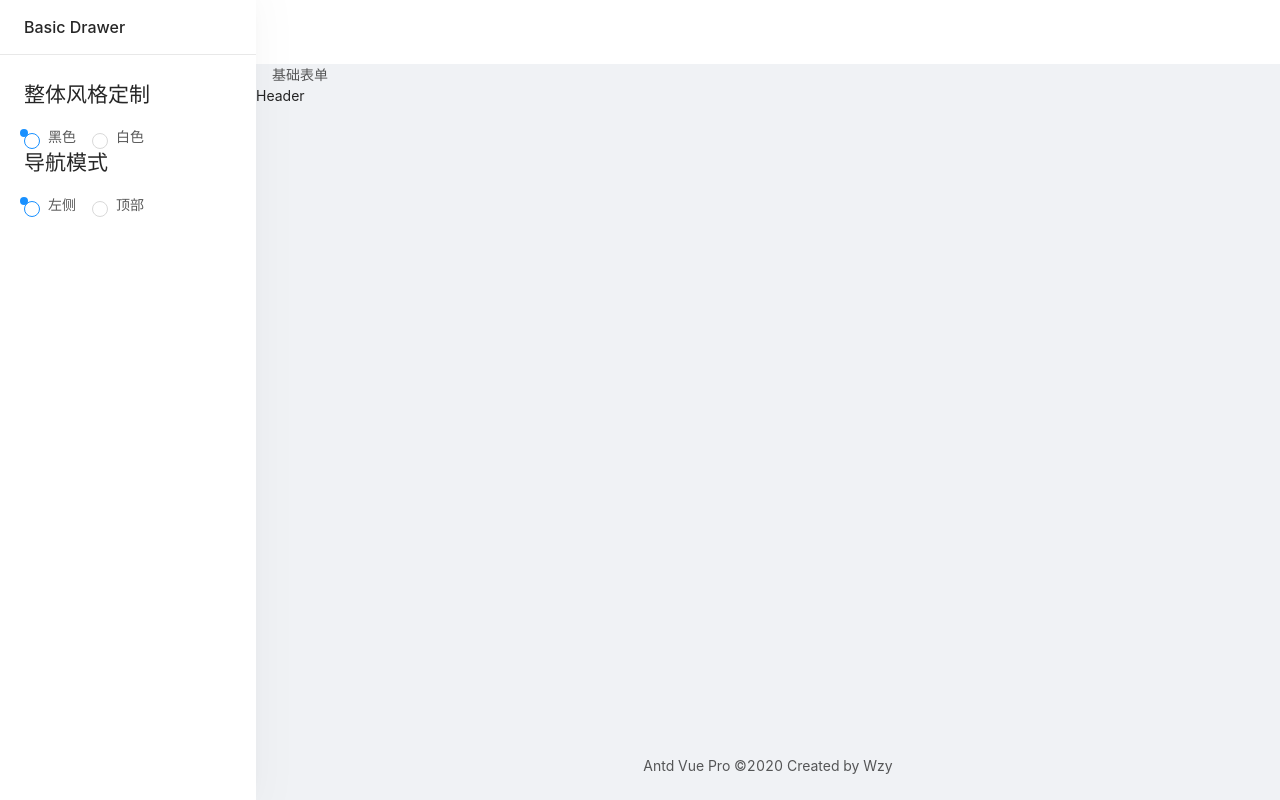
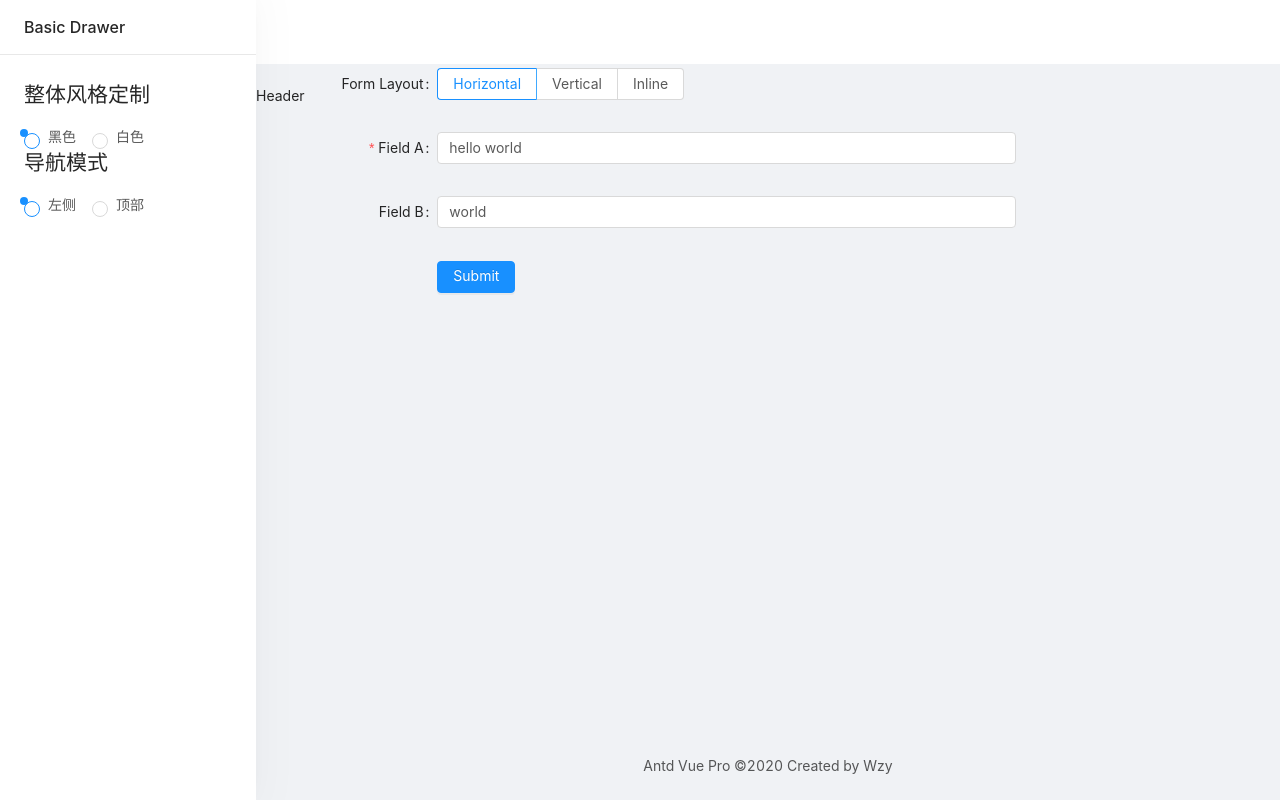
Before and after one commit to qq1198437442/ant-design-vue-pro, a Vue app: page /form/basic-form in a window 1280 px wide. Built offline with nearby package versions, Linux system fonts and the light colour scheme.

Commit message:
初始数据、自动校验、动态赋值。

```diff
--- a/src/views/Forms/BasicForm.vue
+++ b/src/views/Forms/BasicForm.vue
@@ -1,14 +1,130 @@
 <template>
-  <div>基础表单</div>
+  <a-form :layout="formLayout" :form="form">
+    <a-form-item
+      label="Form Layout"
+      :label-col="formItemLayout.labelCol"
+      :wrapper-col="formItemLayout.wrapperCol"
+    >
+      <a-radio-group
+        default-value="horizontal"
+        @change="handleFormLayoutChange"
+      >
+        <a-radio-button value="horizontal">
+          Horizontal
+        </a-radio-button>
+        <a-radio-button value="vertical">
+          Vertical
+        </a-radio-button>
+        <a-radio-button value="inline">
+          Inline
+        </a-radio-button>
+      </a-radio-group>
+    </a-form-item>
+    <!-- <a-form-item
+      label="Field A"
+      :label-col="formItemLayout.labelCol"
+      :wrapper-col="formItemLayout.wrapperCol"
+      :validateStatus="fieldAStatus"
+      :help="fieldAHelp"
+    > -->
+    <a-form-item
+      label="Field A"
+      :label-col="formItemLayout.labelCol"
+      :wrapper-col="formItemLayout.wrapperCol"
+    >
+      <!-- <a-input v-model="fieldA" placeholder="input placeholder" /> -->
+      <a-input
+        v-decorator="[
+          'fieldA',
+          {
+            initialValue: fieldA,
+            rules: [{ required: true, min: 6, message: '必须大于5个字符' }]
+          }
+        ]"
+        placeholder="input placeholder"
+      />
+    </a-form-item>
+    <a-form-item
+      label="Field B"
+      :label-col="formItemLayout.labelCol"
+      :wrapper-col="formItemLayout.wrapperCol"
+    >
+      <a-input
+        v-decorator="[
+          'fieldB',
+          {
+            initialValue: fieldB
+          }
+        ]"
+        placeholder="input placeholder"
+      />
+    </a-form-item>
+    <a-form-item :wrapper-col="buttonItemLayout.wrapperCol">
+      <a-button type="primary" @click="handleSubmit">
+        Submit
+      </a-button>
+    </a-form-item>
+  </a-form>
 </template>
 
 <script>
 export default {
-  name: "",
   data() {
-    return {};
+    this.form = this.$form.createForm(this);
+    return {
+      formLayout: "horizontal",
+      fieldA: "hello",
+      fieldB: "world"
+    };
+  },
+  mounted() {
+    setTimeout(() => {
+      this.form.setFieldsValue({ fieldA: "hello world" });
+    }, 3000);
+  },
+  computed: {
+    formItemLayout() {
+      const { formLayout } = this;
+      return formLayout === "horizontal"
+        ? {
+            labelCol: { span: 4 },
+            wrapperCol: { span: 14 }
+          }
+        : {};
+    },
+    buttonItemLayout() {
+      const { formLayout } = this;
+      return formLayout === "horizontal"
+        ? {
+            wrapperCol: { span: 14, offset: 4 }
+          }
+        : {};
+    }
+  },
+  /* watch: {
+    fieldA(newData) {
+      if (newData.length <= 5) {
+        this.fieldAStatus = "error";
+        this.fieldAHelp = "必须大于5个字符";
+      } else {
+        this.fieldAStatus = "";
+        this.fieldAHelp = "";
+      }
+    }
+  }, */
+  methods: {
+    handleFormLayoutChange(e) {
+      this.formLayout = e.target.value;
+    },
+    handleSubmit() {
+      this.form.validateFields((err, values) => {
+        if (!err) {
+          console.log(values);
+          // this.fieldA = values.fieldA;
+          Object.assign(this, values);
+        }
+      });
+    }
   }
 };
 </script>
-
-<style lang="" scoped></style>
```
Also changed, not shown: antd.conf.js (+12 -1 lines).
